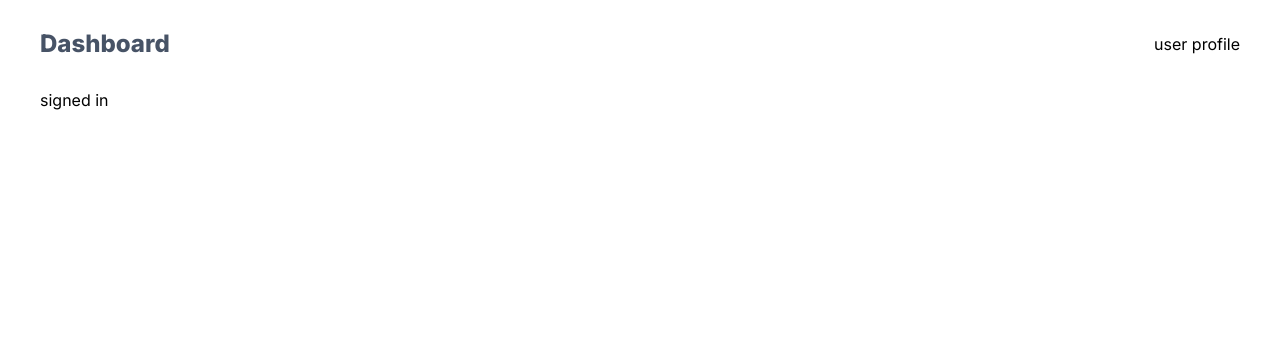
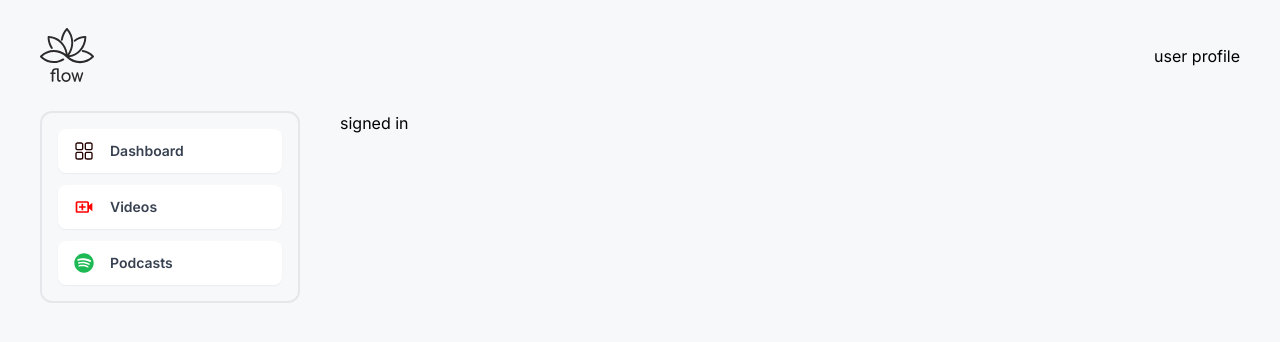
Before and after one commit to jakubserwin/second-brain, a Next.js app: page /dashboard in a window 1280 px wide. Shown: the top 342 px of the page. Built offline with nearby package versions, Linux system fonts and the light colour scheme; no server answers; sample sign-in values are in the browser's storage.

Commit message:
feat: sidebar and tabs

```diff
--- a/package.json
+++ b/package.json
@@ -18,6 +18,7 @@
     "next-auth": "^4.24.4",
     "react": "^18",
     "react-dom": "^18",
+    "react-icons": "^4.12.0",
     "zod": "^3.22.4"
   },
   "devDependencies": {
--- a/src/app/dashboard/layout.tsx
+++ b/src/app/dashboard/layout.tsx
@@ -1,7 +1,22 @@
+import NavBar from '@/components/molecules/NavBar'
+import SideBar from '@/components/molecules/SideBar'
+
 export default function DashboardLayout({
   children,
 }: {
   children: React.ReactNode
 }) {
-  return <div className='container mx-auto px-10'>{children}</div>
+  return (
+    <div className='h-full bg-[#F7F8FA]'>
+      <div className='container mx-auto flex h-full flex-col px-10'>
+        <NavBar />
+        <div className='flex h-full gap-10'>
+          <div className='w-full max-w-[260px]'>
+            <SideBar />
+          </div>
+          {children}
+        </div>
+      </div>
+    </div>
+  )
 }
--- a/src/app/dashboard/page.tsx
+++ b/src/app/dashboard/page.tsx
@@ -1,6 +1,5 @@
 import { redirect } from 'next/navigation'
 import { getServerSession } from 'next-auth'
-import NavBar from '@/components/NavBar'
 import { authOptions } from '@/lib'
 
 export default async function Dashboard() {
@@ -12,7 +11,6 @@ export default async function Dashboard() {
 
   return (
     <div>
-      <NavBar />
       signed in <br />
     </div>
   )
--- a/src/app/signup/page.tsx
+++ b/src/app/signup/page.tsx
@@ -1,6 +1,8 @@
 'use client'
 
 // TODO
+// react hooks to create useConfig in which I'll store sidebar tabs such as:
+// - dashboard, videos, podcasts, articles,
 // WSZYTKO na temat getServierSideProps oraz wszystko na temat authorization w next 14
 
 // 2. after successfull signup redirect to dashboard page
--- a/src/components/NavBar.tsx
+++ /dev/null
@@ -1,8 +0,0 @@
-export default async function NavBar() {
-  return (
-    <div className='flex items-center justify-between py-7'>
-      <h2 className='text-2xl font-extrabold text-grayish-blue'>Dashboard</h2>
-      <div>user profile</div>
-    </div>
-  )
-}
--- /dev/null
+++ b/src/components/atoms/SideBarTab.tsx
@@ -0,0 +1,20 @@
+import { IconType } from 'react-icons'
+
+interface Props {
+  icon: IconType
+  label: string
+  color: string
+}
+
+export default function SideBarTab({
+  icon: Icon,
+  label,
+  color,
+}: Props): JSX.Element {
+  return (
+    <button className='flex items-center gap-4 rounded-lg bg-[#fff] px-4 py-3 text-sm font-semibold shadow-sm'>
+      <Icon size={20} style={{ color }} />
+      <p className='text-gray-700'>{label}</p>
+    </button>
+  )
+}
--- /dev/null
+++ b/src/components/molecules/SideBar.tsx
@@ -0,0 +1,17 @@
+import { SIDEBAR_TABS } from '@/config'
+import SideBarTab from '../atoms/SideBarTab'
+
+export default function SideBar(): JSX.Element {
+  return (
+    <div className='flex  flex-col gap-3 rounded-xl border-2 border-gray-200 p-4'>
+      {SIDEBAR_TABS.map((tab, index) => (
+        <SideBarTab
+          key={index}
+          icon={tab.icon}
+          label={tab.label}
+          color={tab.color}
+        />
+      ))}
+    </div>
+  )
+}
--- /dev/null
+++ b/src/config/index.ts
@@ -0,0 +1 @@
+export * from './sidebarTabs'
--- /dev/null
+++ b/src/config/sidebarTabs.ts
@@ -0,0 +1,22 @@
+import { BiVideoPlus } from 'react-icons/bi'
+import { FaSpotify } from 'react-icons/fa'
+import { RxDashboard } from 'react-icons/rx'
+import { SidebarTab } from '@/types'
+
+export const SIDEBAR_TABS: SidebarTab[] = [
+  {
+    label: 'Dashboard',
+    icon: RxDashboard,
+    color: '#220100',
+  },
+  {
+    label: 'Videos',
+    icon: BiVideoPlus,
+    color: '#FF0000',
+  },
+  {
+    label: 'Podcasts',
+    icon: FaSpotify,
+    color: '#1db954',
+  },
+]
--- /dev/null
+++ b/src/types/config.ts
@@ -0,0 +1,7 @@
+import { IconType } from 'react-icons'
+
+export interface SidebarTab {
+  icon: IconType
+  label: string
+  color: string
+}
--- /dev/null
+++ b/src/types/index.ts
@@ -0,0 +1 @@
+export * from './config'
--- a/tailwind.config.ts
+++ b/tailwind.config.ts
@@ -14,13 +14,6 @@ const config: Config = {
           'conic-gradient(from 180deg at 50% 50%, var(--tw-gradient-stops))',
       },
     },
-    colors: {
-      primary: '#D9FFFD',
-      'primary-light': '#E8FFFE',
-
-      'grayish-blue': '#475366',
-      'grayish-blue-light': '#98A2B2',
-    },
   },
   plugins: [],
 }
```
Also changed, not shown: src/assets/images/logo.svg (added), 1 other file (tests, documents, lock files or other folders).
